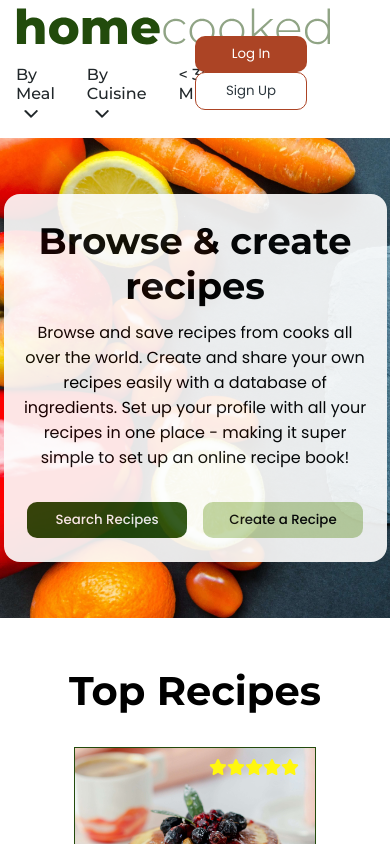
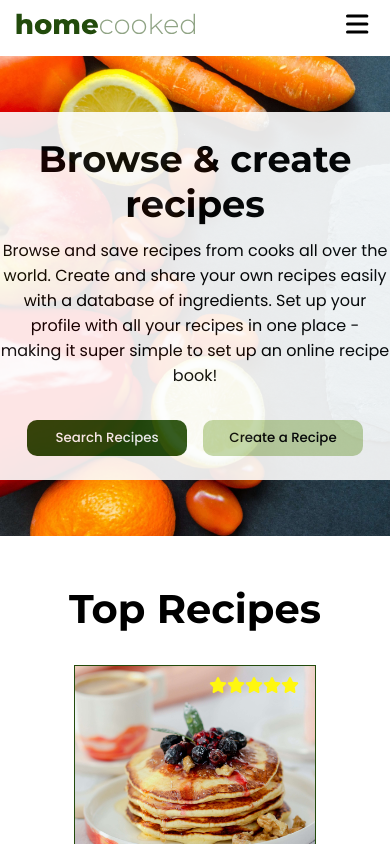
Before and after one commit to liseidybueno/homecooked-frontend, a React (Vite) app: page / in a window 390 px wide. Shown: the top 844 px of the page. Built offline with nearby package versions, Linux system fonts and the light colour scheme.

Commit message:
finish sign up flow, add mobile menu, start login flow

```diff
--- a/src/App.tsx
+++ b/src/App.tsx
@@ -1,6 +1,6 @@
 import "./css/App.css";
 import Header from "./components/Header";
-import MainPage from "./pages/MainPageSections/MainPage";
+import MainPage from "./pages/MainPage";
 import Footer from "./components/Footer";
 import LogIn from "./pages/LogIn";
 import { Routes, Route } from "react-router-dom";
@@ -14,10 +14,15 @@ function App() {
     username: "",
     password: "",
   });
+  const [loggedIn, setLoggedIn] = useState(localStorage.getItem("currentUser"));
 
   return (
     <>
-      <Header setUser={setCurrentUser} />
+      <Header
+        setUser={setCurrentUser}
+        loggedIn={loggedIn}
+        setLoggedIn={setLoggedIn}
+      />
       <Routes>
         <Route path="/" element={<MainPage />} />
         <Route
@@ -33,7 +38,7 @@ function App() {
             />
           }
         />
-        <Route path="/signup" element={<SignUp />} />
+        <Route path="/signup" element={<SignUp setLoggedIn={setLoggedIn} />} />
       </Routes>
 
       {/* <Route path="/" element={<MainPage />} /> */}
--- a/src/components/Header.tsx
+++ b/src/components/Header.tsx
@@ -10,19 +10,14 @@ import { NavLink } from "react-router-dom";
 library.add(faBars);
 
 export default function Header(props: any) {
-  const loggedIn = localStorage.getItem("currentUser") ? true : false;
-
   const [isByMealMenuShown, setMealMenuShown] = useState(false);
   const [isByCuisineMenuShown, setCuisineMenuShown] = useState(false);
   const [isProfileMenuShown, setProfileMenuShown] = useState(false);
 
-  function handleHamburgerMenuClick() {
-    setProfileMenuShown(() => !isProfileMenuShown);
-  }
-
   function handleLogout() {
     props.setUser({ username: "", password: "" });
     localStorage.removeItem("currentUser");
+    props.setLoggedIn(false);
   }
 
   return (
@@ -82,12 +77,15 @@ export default function Header(props: any) {
           </div>
         )}
       </nav>
-      {!props.user && (
+      {/* {!props.user && ( */}
       <nav className="secondary-navbar">
-          {loggedIn ? (
+        {props.loggedIn ? (
           <div className="loggedin-nav right-side-nav">
             <img className="profile-pic" src="/images/profilepic.jpg" />
-              <div onClick={handleHamburgerMenuClick} className="hamburger-nav">
+            <div
+              onClick={() => setProfileMenuShown(!isProfileMenuShown)}
+              className="hamburger-nav"
+            >
               <FontAwesomeIcon icon={faBars} style={{ color: "#000000" }} />
             </div>
             {isProfileMenuShown && (
@@ -118,7 +116,58 @@ export default function Header(props: any) {
           </div>
         )}
       </nav>
+      <nav className="mobile-menu">
+        {/* <div
+          onClick={() => setProfileMenuShown(!isProfileMenuShown)}
+          className="mobile-hamburger-nav"
+        > */}
+        <FontAwesomeIcon
+          onClick={() => setProfileMenuShown(!isProfileMenuShown)}
+          className="mobile-hamburger-nav"
+          icon={faBars}
+          style={{ color: "#000000" }}
+          size="2x"
+        />
+        {isProfileMenuShown && !props.loggedIn && (
+          <div className="mobile-dropdown navbar-dropdown-menu">
+            <ul className="navbar-dropdown-menu-items">
+              <li className="profile-menu-item">Home</li>
+              <li className="profile-menu-item">Search Recipes</li>
+              <li className="profile-menu-subitem">By Meal</li>
+              <li className="profile-menu-subitem">By Cuisine</li>
+              <li className="profile-menu-subitem">{"<"} 30 Minutes</li>
+              <li className="profile-menu-item">Log in</li>
+              <li className="profile-menu-item">Sign up</li>
+              <li className="profile-menu-item">Help</li>
+              <li onClick={handleLogout} className="profile-menu-item">
+                Log out
+              </li>
+            </ul>
+          </div>
         )}
+        {isProfileMenuShown && props.loggedIn && (
+          <div className="mobile-dropdown navbar-dropdown-menu">
+            <ul className="navbar-dropdown-menu-items">
+              <li className="profile-menu-item">Home</li>
+              <li className="profile-menu-item">Search Recipes</li>
+              <li className="profile-menu-subitem">By Meal</li>
+              <li className="profile-menu-subitem">By Cuisine</li>
+              <li className="profile-menu-subitem">{"<"} 30 Minutes</li>
+              <li className="profile-menu-item">Profile</li>
+              <li className="profile-menu-item">My Recipes</li>
+              <li className="profile-menu-item">Saved Recipes</li>
+              <li className="profile-menu-item">Add Recipe</li>
+              <li className="profile-menu-item">Account</li>
+              <li className="profile-menu-item">Help</li>
+              <li onClick={handleLogout} className="profile-menu-item">
+                Log out
+              </li>
+            </ul>
+          </div>
+        )}
+        {/* </div> */}
+      </nav>
+      {/* // )} */}
     </div>
   );
 }
--- a/src/css/App.css
+++ b/src/css/App.css
@@ -95,7 +95,7 @@
 .header {
   padding: 0.5rem 1rem 0 1rem;
   margin: 0;
-  box-shadow: 1px 1px 3px 3px lightgray;
+  /* box-shadow: 1px 1px 3px 3px lightgray; */
   display: flex;
   justify-content: space-between;
 }
@@ -203,10 +203,39 @@
   cursor: pointer;
 }
 
+.mobile-menu {
+  display: none;
+}
+
 /* PHONES */
 @media (max-width: 480px) {
   .first-navbar {
     width: 50%;
+    display: flex;
+  }
+
+  .first-navbar img {
+    width: 100%;
+  }
+
+  .mobile-hamburger-nav {
+    width: 80%;
+  }
+
+  .mobile-dropdown {
+    left: 0;
+    right: 0 !important;
+    border-radius: 0;
+    opacity: 0.95;
+  }
+
+  .profile-menu-item {
+    padding: 0.5rem 0;
+    font-size: 1.5rem;
+  }
+  .main-page--rectangle {
+    border-radius: 0 !important;
+    width: 100% !important;
   }
 }
 
@@ -215,6 +244,33 @@
   .login-box {
     padding: 2rem;
     width: 70%;
+  }
+
+  .seconday-navbar-menu {
+    display: none;
+  }
+
+  .right-side-nav {
+    display: none;
+  }
+
+  .header {
+    padding-bottom: 1rem;
+    display: flex;
+    align-content: center;
+  }
+
+  .mobile-menu {
+    display: block;
+    align-self: center;
+  }
+
+  .mobile-dropdown {
+    right: 1rem;
+  }
+
+  .profile-menu-subitem {
+    padding-left: 1rem;
   }
 }
 
--- a/src/css/login-signup.css
+++ b/src/css/login-signup.css
@@ -135,7 +135,7 @@
   font-size: 0.7rem;
 }
 
-.user-exists-error-msg {
+.signup-login-error-msg {
   font-family: var(--poppins);
   color: red;
   font-size: 0.9rem;
--- a/src/pages/MainPageSections/Recipe.tsx
+++ b/src/pages/MainPageSections/Recipe.tsx
@@ -35,8 +35,6 @@ export default function Recipe(props: {
   }
 
   function getStars(rating: number) {
-    console.log(rating % 1 !== 0);
-
     let stars: JSX.Element[] = [];
 
     //if not a decimal, then return whole num of stars
--- a/src/pages/SignUp.tsx
+++ b/src/pages/SignUp.tsx
@@ -5,14 +5,7 @@ import { NavLink, useNavigate } from "react-router-dom";
 import { getData } from "../utils/data-utils";
 import validator from "validator";
 
-export default function SignUp() {
-  type User = {
-    id: number;
-    firstName: string;
-    lastName: string;
-    email: string;
-    password: string;
-  };
+export default function SignUp(props: any) {
   const [userInfo, setUserInfo] = useState({
     firstName: "",
     lastName: "",
@@ -37,12 +30,6 @@ export default function SignUp() {
 
   const [userExistsMessage, setUserExistsMessage] = useState("");
 
-  let navigate = useNavigate();
-  const routeChange = () => {
-    let path = `/`;
-    navigate(path);
-  };
-
   function handleOnChange(event: any) {
     event.preventDefault();
     const { name, value } = event.target;
@@ -60,7 +47,6 @@ export default function SignUp() {
 
     const password = event.target.value;
 
-    // setValidatePasswordMessages(passwordValidation(password));
     setUserInfo((prevUserInfo) => {
       return {
         ...prevUserInfo,
@@ -114,6 +100,11 @@ export default function SignUp() {
     }
   }
 
+  let navigate = useNavigate();
+  function routeChange() {
+    navigate("/", { state: "/" });
+  }
+
   async function handleSubmit(event: any) {
     event.preventDefault();
 
@@ -164,7 +155,7 @@ export default function SignUp() {
 
     try {
       const res: any = await getData("http://localhost:8000/signup", userInfo);
-      console.log("***returned data", res.userExists);
+
       if (res.userExists) {
         setUserExistsMessage(() => {
           return "This user already exists! Please log in or use a different email address.";
@@ -172,12 +163,8 @@ export default function SignUp() {
       } else {
         setUserExistsMessage("");
         localStorage.setItem("currentUser", JSON.stringify(userInfo));
-        console.log("****else block");
+        props.setLoggedIn(true);
         routeChange();
-        // let navigate = useNavigate();
-        // console.log("****after navigate");
-        // let path = "/";
-        // navigate("/");
       }
     } catch (error) {
       alert("User sign up failed");
@@ -241,7 +228,7 @@ export default function SignUp() {
             <p className="form-error-msg">{passwordsMatchMessage}</p>
           )}
           {userExistsMessage && (
-            <p className="user-exists-error-msg">{userExistsMessage}</p>
+            <p className="signup-login-error-msg">{userExistsMessage}</p>
           )}
           <button type="submit" className="loginSignupSubmit">
             Submit
--- a/src/utils/data-utils.ts
+++ b/src/utils/data-utils.ts
@@ -15,7 +15,7 @@ export const getData = async <T>(
     body: JSON.stringify({ user }),
   });
 
-  console.log("******data", res.body);
+  localStorage.setItem("currentUser", JSON.stringify(res.body));
 
   return await res.json();
 };
```
Also changed, not shown: src/pages/LogIn.tsx (+36 -4 lines), src/pages/MainPage.tsx (renamed from src/pages/MainPageSections/MainPage.tsx, +4 -6 lines). Lines whose indentation alone changed are shown as unchanged.
